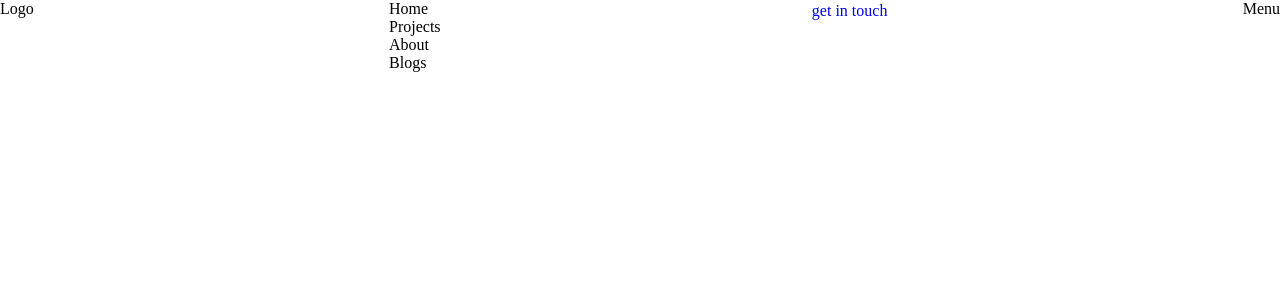
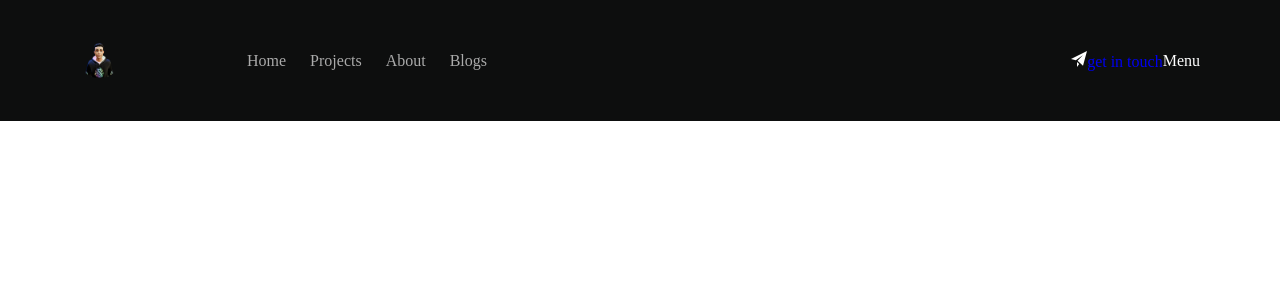
Before and after one commit to bishalk21/developer-portfolio, a React (Create React App) app: page / in a window 1280 px wide. Shown: the top 300 px of the page. Built offline with nearby package versions, Linux system fonts and the light colour scheme.

Commit message:
styling navigation

```diff
--- a/src/App.css
+++ b/src/App.css
@@ -1,7 +1,11 @@
 :root {
   --font-montserrat: "'Montserrat', sans-serif";
 
-  --dark: #000000;
+  --bg-dark: #0d0e0e;
+
+  --color-dark: #000000;
+  --color-light: #ffffff;
+  --color-lightGray: #aaa;
 }
 
 * {
--- a/src/components/navbar/Navigation.js
+++ b/src/components/navbar/Navigation.js
@@ -1,6 +1,7 @@
 import React, { useState } from "react";
 import "./navigation.styles.css";
-import MobileMenu from "./mobile-menu/MobileMenu";
+// import MobileMenu from "./mobile-menu/MobileMenu";
+import me from "../../assets/logo/me.png";
 import { Link } from "react-scroll";
 
 const Navigation = () => {
@@ -10,20 +11,76 @@ const Navigation = () => {
     <>
       <nav className={`${stickyNav ? "sticky" : ""} styled-navbar`}>
         <div className="title">
-          <div className="nav-logo">Logo</div>
+          <Link>
+            <img
+              src={me}
+              alt="logo"
+              className="nav-logo"
+              width="39px"
+              height="39px"
+            />
+          </Link>
         </div>
         <ul className="nav-menu-list">
           <li className="nav-list">
-            <Link className="styled-nav-links">Home</Link>
+            <Link
+              to="home"
+              smooth={true}
+              duration={0}
+              delay={0}
+              spy={true}
+              spyThrottle={0}
+              exact="true"
+              offset={-85.26}
+              className="styled-nav-links"
+            >
+              Home
+            </Link>
           </li>
           <li className="nav-list">
-            <Link className="styled-nav-links">Projects</Link>
+            <Link
+              to="projects"
+              smooth={true}
+              duration={0}
+              delay={0}
+              spy={true}
+              spyThrottle={0}
+              exact="true"
+              offset={-85.26}
+              className="styled-nav-links"
+            >
+              Projects
+            </Link>
           </li>
           <li className="nav-list">
-            <Link className="styled-nav-links">About</Link>
+            <Link
+              to="about"
+              smooth={true}
+              duration={0}
+              delay={0}
+              spy={true}
+              spyThrottle={0}
+              exact="true"
+              offset={-85.26}
+              className="styled-nav-links"
+            >
+              About
+            </Link>
           </li>
           <li className="nav-list">
-            <Link className="styled-nav-links">Blogs</Link>
+            <Link
+              to="playground"
+              smooth={true}
+              duration={0}
+              delay={0}
+              spy={true}
+              spyThrottle={0}
+              exact="true"
+              offset={-85.26}
+              className="styled-nav-links"
+            >
+              Blogs
+            </Link>
           </li>
         </ul>
         <a
@@ -49,8 +106,11 @@ const Navigation = () => {
         </a>
         <div className="rightToggleMenu">
           <span>Menu</span>
-          <div className="line"></div>
-          <div className="line" width="1.5rem" ml="0.5rem"></div>
+          <div className="menu">
+            <div className="line line1"></div>
+            <div className="line"></div>
+            <div className="line line3" width="1.5rem" ml="0.5rem"></div>
+          </div>
         </div>
         {/* <MobileMenu /> */}
       </nav>
--- a/src/components/navbar/navigation.styles.css
+++ b/src/components/navbar/navigation.styles.css
@@ -5,8 +5,73 @@
   right: 0;
   display: flex;
   justify-content: space-between;
+  align-items: center;
+  height: 7.5625rem;
+  padding: 0 5rem;
+  z-index: 999;
+  background-color: var(--bg-dark);
+  color: #fff;
 }
 
 .nav > .sticky {
   position: fixed;
+  left: 0;
+  right: 0;
+  top: 0;
+  height: 5.32875rem;
+  background-color: var(--bg-dark);
+  z-index: 999;
 }
+
+.title > img {
+  cursor: pointer;
+  color: red;
+}
+
+.nav-menu-list {
+  display: flex;
+  list-style: none;
+  gap: 1.5rem;
+  flex: 1;
+  margin-left: 8rem;
+}
+
+.styled-nav-links {
+  color: var(--color-lightGray);
+}
+
+.menu {
+  cursor: pointer;
+  display: none;
+}
+
+.line {
+  height: 0.1125rem;
+  width: 2rem;
+  background: var(--color-light);
+  margin: 0.28125rem 0;
+  margin-left: 0;
+}
+
+.line1 {
+  width: 1.5rem;
+}
+
+.line3 {
+  width: 1.5rem;
+  margin-left: 0.5rem;
+}
+
+@media all and (max-width: 768px) {
+  .styled-navbar {
+    padding: 0 2.5rem;
+  }
+
+  .nav-menu-list {
+    display: none;
+  }
+
+  .menu {
+    display: block;
+  }
+}
```
Also changed, not shown: src/App.js (+6 -6 lines), src/assets/logo/me.png (added).
